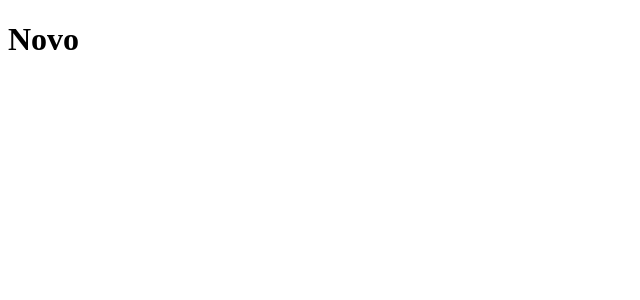
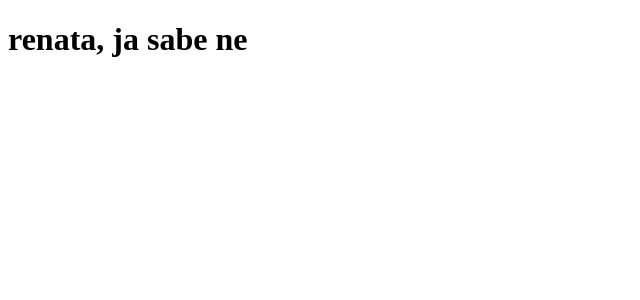
Before and after one commit to rebecasguerri/clone-tabnews, a Next.js app: page / in a window 1280 px wide. Shown: the top 300 px of the page, without its empty margins (0-640 px from the left). Built offline with nearby package versions, Linux system fonts and the light colour scheme.

Commit message:
add `api/v1/status`endpoint

```diff
--- /dev/null
+++ b/pages/api/v1/status/index.js
@@ -0,0 +1,8 @@
+function status(request, response) {
+  response.status(200).json({ chave: "são acima da media" });
+}
+
+export default status;
+
+//request its about bringing something from outside
+// response its about what we want respond to outside
--- a/pages/index.js
+++ b/pages/index.js
@@ -1,4 +1,4 @@
 function Home() {
-  return <h1>Novo</h1>;
+  return <h1>renata, ja sabe ne </h1>;
 }
 export default Home;
```
Also changed, not shown: 1 other file (tests, documents, lock files or other folders).
